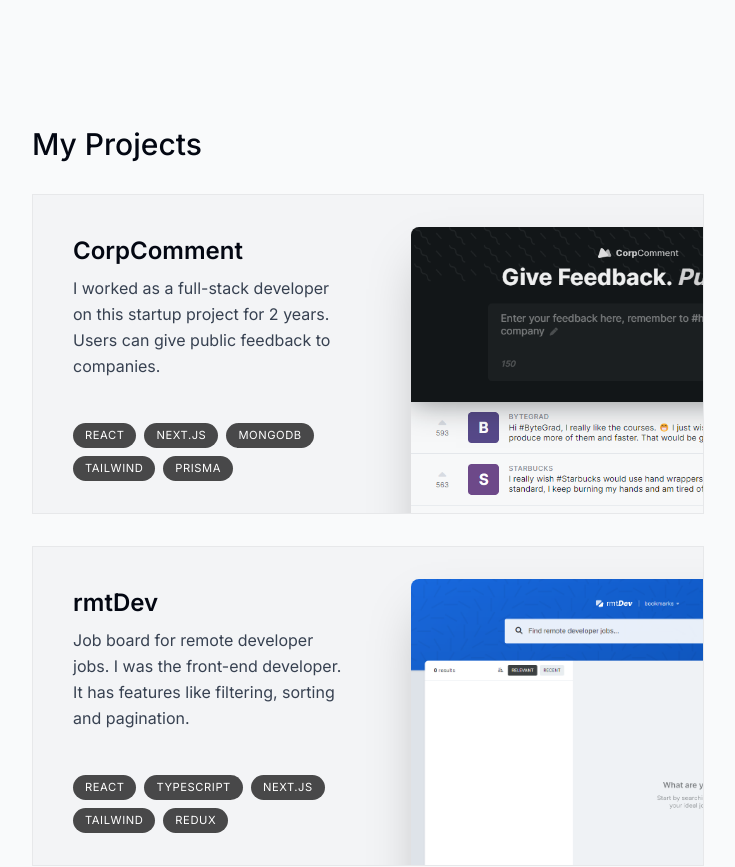
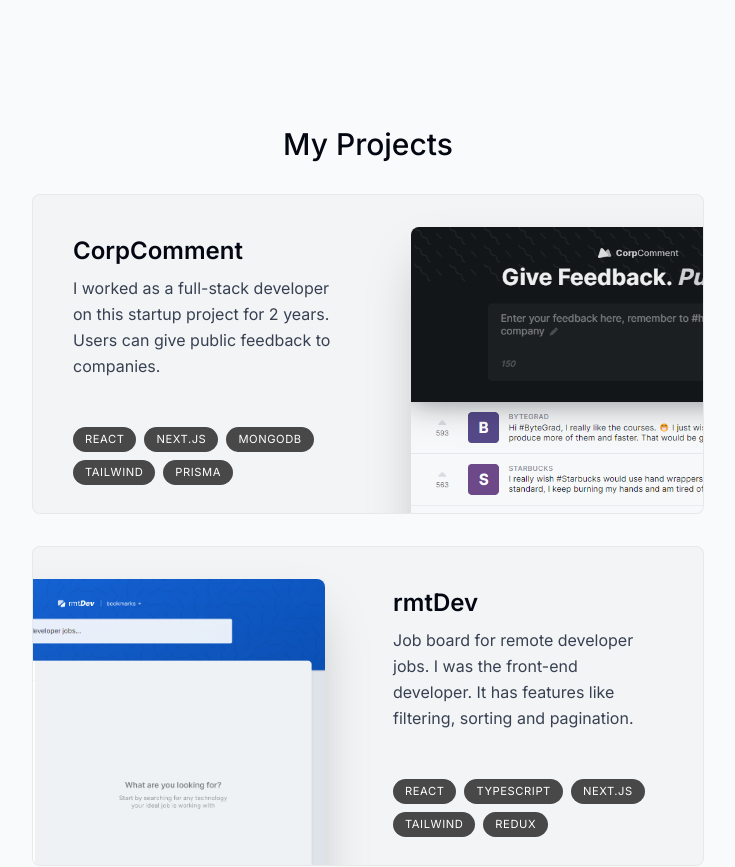
Before and after one commit to chrisdav6/nextjs-portfolio-website, a Next.js app: page / in a window 1280 px wide. Shown: the part 1260-2127 px from the top of the page, without its empty margins (272-1007 px from the left). Built offline with nearby package versions, Linux system fonts and the light colour scheme.

Commit message:
Completed Projects section

```diff
--- a/components/Project.tsx
+++ b/components/Project.tsx
@@ -1,12 +1,29 @@
+'use client';
+import { useRef } from 'react';
 import Image from 'next/image';
+import { useScroll, motion, useTransform } from 'framer-motion';
 import { projectsData } from '@/lib/data';
 
 type ProjectProps = (typeof projectsData)[number];
 
 const Project = ({ title, description, tags, imageUrl }: ProjectProps) => {
+  const ref = useRef<HTMLElement>(null);
+
+  const { scrollYProgress } = useScroll({
+    target: ref,
+    offset: ['0 1', '1.33 1'],
+  });
+
+  const scaleProgress = useTransform(scrollYProgress, [0, 1], [0.8, 1]);
+  const opacityProgress = useTransform(scrollYProgress, [0, 1], [0.6, 1]);
+
   return (
-    <section className='bg-gray-100 max-w-[42rem] border border-black/5 overflow-hidden relative mb-3 sm:pr-8 sm:h-[20rem] sm:mb-8 last:mb-0'>
-      <div className='pt-4 pb-8 px-5 sm:pl-10 sm:pr-2 sm:pt-10 sm:max-w-[50%] flex flex-col h-full'>
+    <motion.section
+      ref={ref}
+      style={{ scale: scaleProgress, opacity: opacityProgress }}
+      className='group bg-gray-100 max-w-[42rem] border border-black/5 rounded-lg overflow-hidden relative mb-3 sm:pr-8 sm:h-[20rem] sm:mb-8 last:mb-0 even:pl-8 hover:bg-gray-200 transition'
+    >
+      <div className='pt-4 pb-7 px-5 sm:pl-10 sm:pr-2 sm:pt-10 sm:max-w-[50%] flex flex-col h-full group-even:ml-[18rem]'>
         <h3 className='text-2xl font-semibold'>{title}</h3>
         <p className='mt-2 leading-relaxed text-gray-700'>{description}</p>
 
@@ -26,9 +43,9 @@
         src={imageUrl}
         alt={title}
         quality={95}
-        className='absolute top-8 -right-40 w-[28.25rem] rounded-t-lg shadow-2xl'
+        className='absolute top-8 -right-40 w-[28.25rem] rounded-t-lg shadow-2xl group-even:right-[initial] group-even:-left-40 group-hover:-translate-x-3 group-hover:translate-y-3 group-hover:-rotate-2 group-hover:scale-[1.04] group-even:group-hover:translate-x-3 group-even:group-hover:translate-y-3 group-even:group-hover:rotate-2 transition'
       />
-    </section>
+    </motion.section>
   );
 };
 
--- a/components/Projects.tsx
+++ b/components/Projects.tsx
@@ -1,6 +1,4 @@
-'use client';
 import React from 'react';
-import { motion } from 'framer-motion';
 import SectionHeading from '@/components/SectionHeading';
 import Project from '@/components/Project';
 import { projectsData } from '@/lib/data';
--- a/components/SectionHeading.tsx
+++ b/components/SectionHeading.tsx
@@ -3,7 +3,7 @@
 };
 
 const SectionHeading = ({ text }: SectionHeadingProps) => {
-  return <h2 className='text-3xl font-medium mb-8'>{text}</h2>;
+  return <h2 className='text-3xl font-medium mb-8 text-center'>{text}</h2>;
 };
 
 export default SectionHeading;
```
